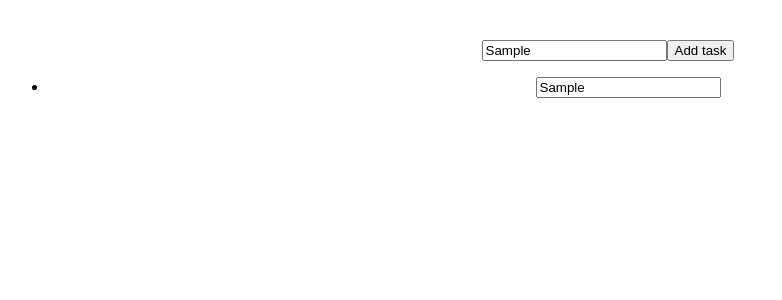
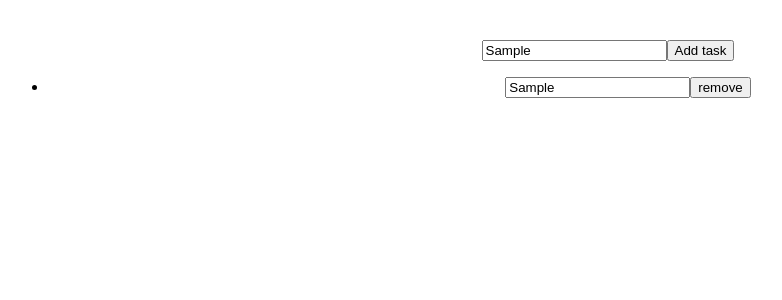
Before and after one commit to hungryBeetle-sudo/todo-list, a React app: page / in a window 1280 px wide. Both pictures are taken after typing "Sample" into the empty fields and a click on the button "Add task". Shown: the top 300 px of the page, without its empty margins (32-814 px from the left). Built offline with nearby package versions, Linux system fonts and the light colour scheme; the HTML template or start-up script is replaced by a standard one.

Commit message:
Create remove task button.

```diff
--- a/src/App.tsx
+++ b/src/App.tsx
@@ -15,12 +15,21 @@ function createTask(id: number, description: string){
 	return task
 }
 
-function List(props: { list: Task[] }){
+function List(props: { list: Task[], setTaskList: Function}){
 
 	return(
 		<div>
 			<ul>
-				{props.list.map( value => <li key={value.id}><input defaultValue={value.description} type="text"/></li> )}
+				{props.list.map( value => <li key={value.id}>
+					<input defaultValue={value.description} type="text"/>
+					<input onClick={() => {
+						let updatedList = props.list
+
+						updatedList = updatedList.filter(task => task.id !== value.id)
+						props.setTaskList(updatedList)
+					}}
+					value="remove" type='button'/>
+				</li> )}
 			</ul>
 		</div>
 	)
@@ -36,16 +45,12 @@ function App() {
 		<input defaultValue="Add task" type="button" onClick={(_target) => {
 			const doc = (document.querySelector("#newTaskField") as HTMLInputElement);
 			const updatedTasks = tasks.slice();
-
-			console.debug(updatedTasks.length)
-
 			const newTaskId: number = updatedTasks.length === 0 ? 0 : updatedTasks.at(-1)!.id + 1
 
 			updatedTasks.push(createTask( newTaskId, doc.value ));
-			console.debug(updatedTasks)
 			setTasks(updatedTasks);
 		}}/>
-		<List list={tasks}/>
+		<List list={tasks} setTaskList={setTasks}/>
 	</div>
     </>
   )
```
